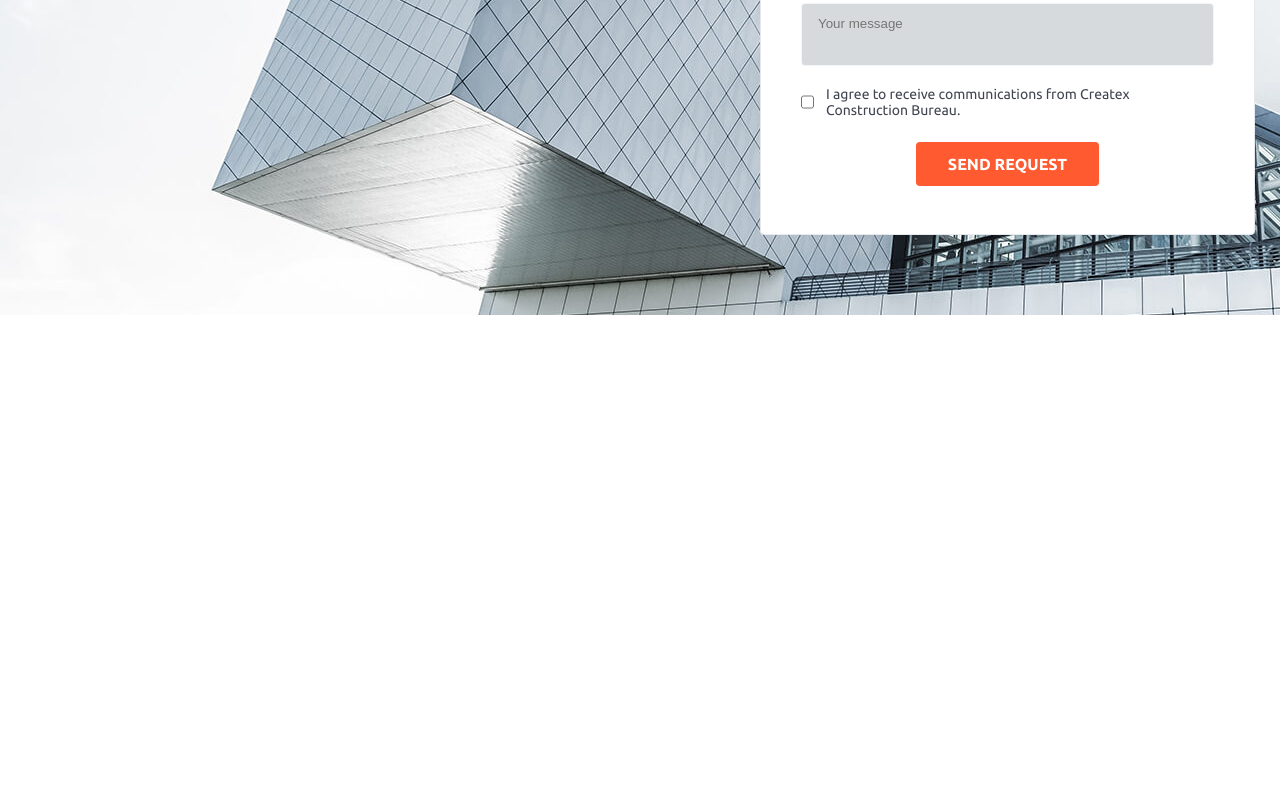
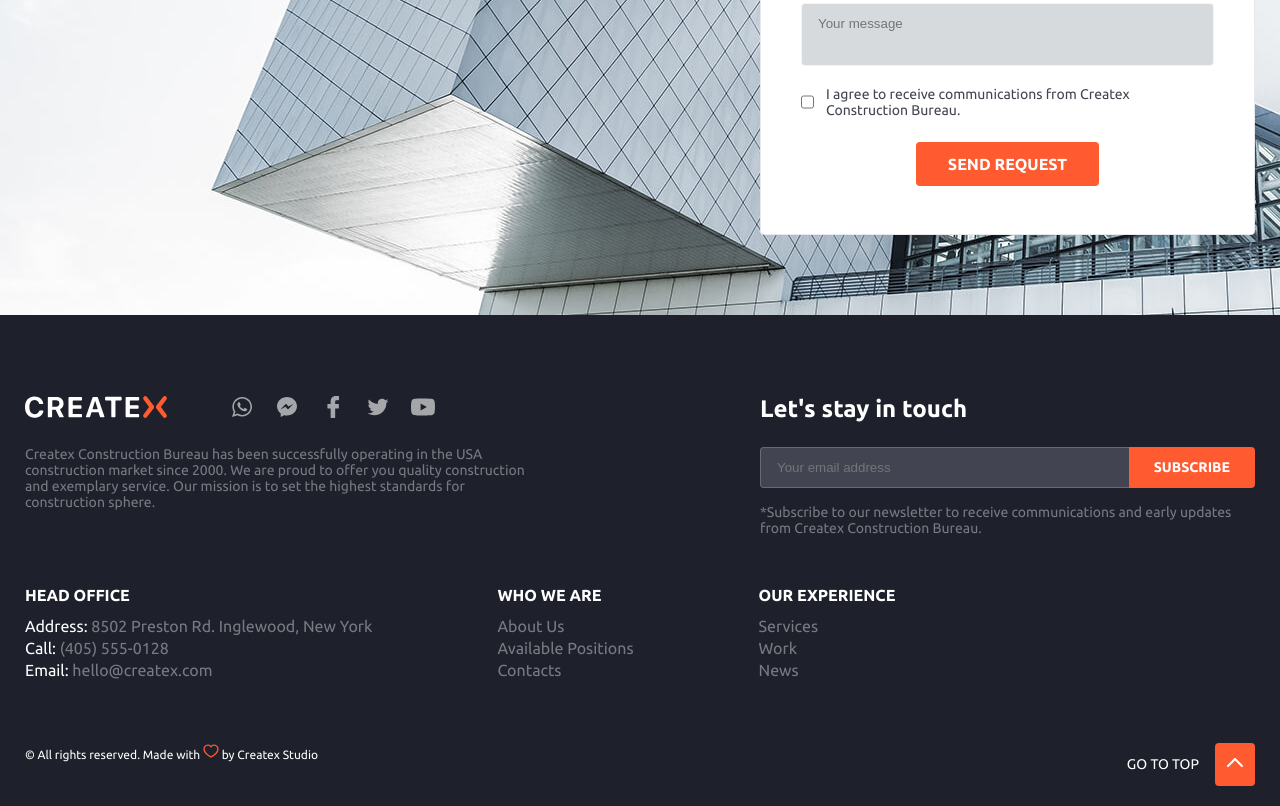
Before and after one commit to tihonhomyshen/createX_landing, a plain HTML site: page index.html in a window 1280 px wide. Shown: the part 7645-8451 px from the top of the page. Before the commit the page ends 7960 px from the top, so only its background shows below. Drawn offline with Linux system fonts and the light colour scheme.

Commit message:
home page done before formatting

```diff
--- a/index.html
+++ b/index.html
@@ -332,5 +332,66 @@
         </div>
       </div>
     </section>
+    <footer class="footer">
+      <div class="container footer__container">
+        <div class="upper-block">
+          <div class="media">
+            <div class="logos">
+              <a href=""><img src="src/images/footer/logo.svg" alt=""></a>
+              <a href=""><img src="src/images/footer/Whatsapp.svg" alt=""></a>
+              <a href=""><img src="src/images/footer/Messanger.svg" alt=""></a>
+              <a href=""><img src="src/images/footer/Facebook.svg" alt=""></a>
+              <a href=""><img src="src/images/footer/Twitter.svg" alt=""></a>
+              <a href=""><img src="src/images/footer/YouTube.svg" alt=""></a>
+            </div>
+            <p class="description">Createx Construction Bureau has been successfully operating in the USA construction market since 2000.
+              We are proud to offer you quality construction and exemplary service. Our mission is to set the highest standards for construction sphere.</p>
+          </div>
+          <div class="subscribe-form">
+            <p class="block-title">Let's stay in touch</p>
+            <div class="input-button">
+              <input type="text" class="form-input" placeholder="Your email address">
+              <button class="active-button">subscribe</button>
+            </div>
+            <p class="description">*Subscribe to our newsletter to receive communications and early updates from Createx Construction Bureau.</p>
+          </div>
+        </div>
+        <div class="lower-block">
+          <div class="info-blocks">
+            <div class="contacts-block block">
+              <p class="title">head office</p>
+              <ul>
+                <li><p><span class="key-word">Address: </span>8502 Preston Rd. Inglewood, New York</p></li>
+                <li><p><span class="key-word">Call: </span>(405) 555-0128</p></li>
+                <li><p><span class="key-word">Email: </span>hello@createx.com</p></li>
+              </ul>
+            </div>
+            <div class="about-us-block block">
+              <p class="title">who we are</p>
+              <ul>
+                <li><p>About Us</p></li>
+                <li><p>Available Positions</p></li>
+                <li><p>Contacts</p></li>
+              </ul>
+            </div>
+            <div class="about-us-block block">
+              <p class="title">our experience</p>
+              <ul>
+                <li><p>Services</p></li>
+                <li><p>Work</p></li>
+                <li><p>News</p></li>
+              </ul>
+            </div>
+          </div>
+        </div>
+        <div class="last-block">
+          <p class="rights">© All rights reserved. Made with <img src="src/images/footer/Heart.svg" alt=""> by Createx Studio</p>
+          <div class="nav">
+            <p>go to top</p>
+            <button class="active-button"><img src="src/images/footer/up-arrow.svg" alt=""></button>
+          </div>
+        </div>
+      </div>
+    </footer>
 </body>
 </html>
--- a/src/style.css
+++ b/src/style.css
@@ -652,3 +652,132 @@ body{
   min-height: 44px;
   padding: 0 32px;
 }
+
+.footer{
+  background-color: var(--gray900);
+}
+
+.footer__container{
+  padding-top: 80px;
+  color: var(--gray700);
+}
+
+.upper-block{
+  display: flex;
+  justify-content: space-between;
+  margin-bottom: 50px;
+}
+
+.media{
+  display: flex;
+  flex-direction: column;
+  max-width: 500px;
+}
+
+.logos a:first-child{
+  margin-right: 60px;
+}
+
+.logos a{
+  margin-right: 18px;
+}
+
+.logos a:last-child{
+  margin-right: 0;
+}
+
+.logos{
+  margin-bottom: 24px;
+}
+
+.subscribe-form{
+  display:flex;
+  flex-direction: column;
+  max-width: 495px;
+}
+
+
+.subscribe-form .block-title{
+  color:white;
+  font-size: 24px;
+}
+
+.input-button{
+  display: flex;
+  margin-bottom: 16px;
+}
+
+.subscribe-form .form-input{
+  background-color: var(--gray800);
+  border: 1px solid #FFFFFF33;
+  border-radius: 4px 0 0 4px;
+  border-right: none;
+  flex-grow: 2;
+}
+
+.subscribe-form .form-input:focus{
+  outline: none;
+}
+
+.subscribe-form .active-button{
+  padding: 0 25px;
+  border-radius: 0 4px 4px 0;
+  font-size: 14px;
+  max-height: 41px;
+}
+
+.footer .lower-block{
+  display: flex;
+  margin-bottom: 60px;
+}
+
+.lower-block .block {
+  display: flex;
+  flex-direction: column;
+  margin-right: 125px;
+}
+
+.info-blocks{
+  display: flex;
+  font-size: 16px;
+}
+
+.info-blocks .title{
+  font-weight: 700;
+  text-transform: uppercase;
+  color:white;
+  margin-bottom: 13px;
+}
+
+.key-word{
+  color: white;
+}
+
+.info-blocks li{
+  list-style: none;
+  margin-bottom: 4px;
+}
+
+.last-block{
+  display: flex;
+  justify-content: space-between;
+  color: white;
+}
+
+.rights{
+  font-size: 12px;
+}
+
+.last-block .nav{
+  display:flex;
+  align-items: center;
+}
+
+.nav>p {
+  text-transform: uppercase;
+  margin-right: 16px;
+}
+
+.last-block .active-button{
+  padding: 8px;
+}
```
Also changed, not shown: src/images/footer/Facebook.svg (added), src/images/footer/Heart.svg (added), src/images/footer/Messanger.svg (added), src/images/footer/Twitter.svg (added), src/images/footer/Whatsapp.svg (added), src/images/footer/YouTube.svg (added), src/images/footer/logo.svg (added), src/images/footer/up-arrow.svg (added).
